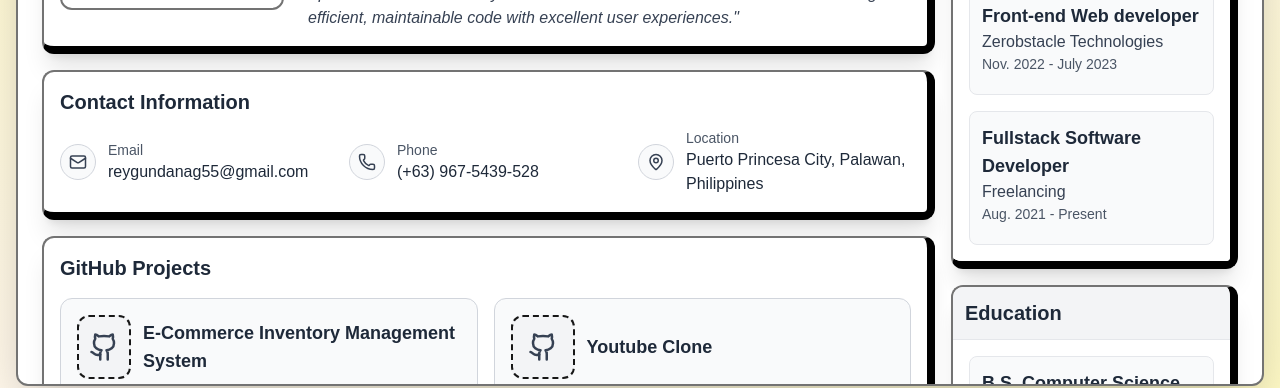
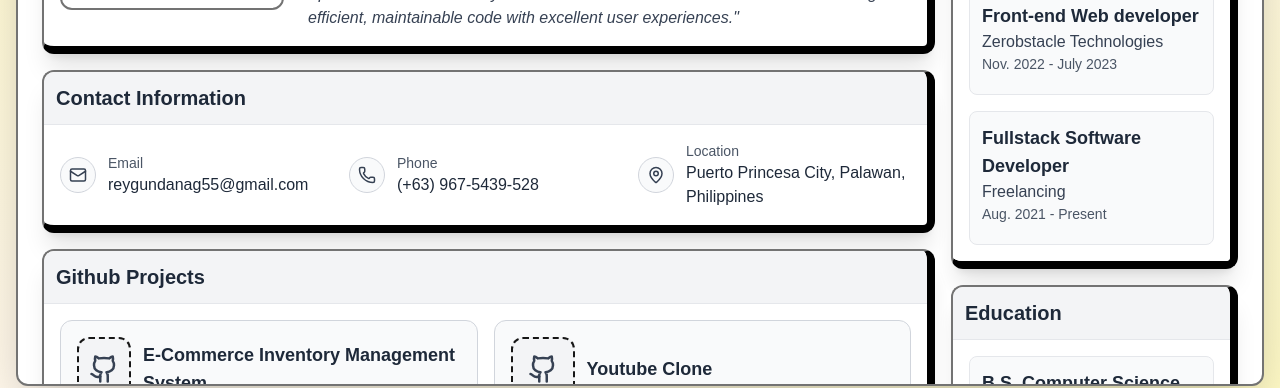
Before and after one commit to coderegtech/portfolio, a Next.js app: page / in a window 1280 px wide. Shown: the part 359-747 px from the top of the page. Built offline with nearby package versions, Linux system fonts and the light colour scheme; no server answers.

Commit message:
UI changes

```diff
--- a/app/globals.css
+++ b/app/globals.css
@@ -25,8 +25,12 @@ body {
   font-family: Arial, Helvetica, sans-serif;
 }
 
-*::-webkit-scrollbar-thumb {
+::-webkit-scrollbar {
+  width: 5px;
+}
+
+::-webkit-scrollbar-thumb {
   background: #333;
-  height: 10px;
+  height: 100px;
   border-radius: 100px;
 }
--- a/app/page.js
+++ b/app/page.js
@@ -175,7 +175,7 @@ const HomeScreen = () => {
   if (!mounted) return null;
   return (
     <div
-      className={`w-full min-h-screen ${
+      className={`w-full min-h-screen over ${
         isDark
           ? "bg-gradient-to-br from-gray-900 via-blue-900 to-purple-900"
           : "bg-gradient-to-br from-yellow-100 via-orange-50 to-yellow-100"
@@ -399,16 +399,24 @@ const HomeScreen = () => {
                 isDark
                   ? "border-r-neutral-300 border-b-neutral-300 border-gray-600 bg-gray-800"
                   : "border-r-black border-b-black border-neutral-500 bg-white"
-              } shadow-xl rounded-xl p-4 transition-all duration-300`}
+              } shadow-xl rounded-xl  transition-all duration-300 overflow-hidden`}
+            >
+              <div
+                className={`${
+                  isDark ? "bg-gray-700" : "bg-gray-100"
+                } p-3 border-b ${
+                  isDark ? "border-gray-600" : "border-gray-200"
+                }`}
               >
                 <h1
                   className={`text-xl font-bold ${
                     isDark ? "text-white" : "text-gray-800"
-                } mb-3`}
+                  }`}
                 >
                   Contact Information
                 </h1>
-              <div className="grid grid-cols-1 md:grid-cols-3 gap-4">
+              </div>
+              <div className="grid grid-cols-1 md:grid-cols-3 gap-4 p-4">
                 <div className="flex items-center gap-3">
                   <div
                     className={`p-2 border ${
@@ -516,16 +524,24 @@ const HomeScreen = () => {
                 isDark
                   ? "border-r-neutral-300 border-b-neutral-300 border-gray-600 bg-gray-800"
                   : "border-r-black border-b-black border-neutral-500 bg-white"
-              } shadow-xl rounded-xl p-4 transition-all duration-300`}
+              } shadow-xl rounded-xl transition-all duration-300 overflow-hidden`}
+            >
+              <div
+                className={`${
+                  isDark ? "bg-gray-700" : "bg-gray-100"
+                } p-3 border-b ${
+                  isDark ? "border-gray-600" : "border-gray-200"
+                }`}
               >
                 <h1
                   className={`text-xl font-bold ${
                     isDark ? "text-white" : "text-gray-800"
-                } mb-4`}
+                  }`}
                 >
-                GitHub Projects
+                  Github Projects
                 </h1>
-              <div className="grid grid-cols-1 md:grid-cols-2 gap-4">
+              </div>
+              <div className="grid grid-cols-1 md:grid-cols-2 gap-4 p-4">
                 {projects.map((project, index) => (
                   <a
                     key={index}
@@ -780,7 +796,7 @@ const HomeScreen = () => {
 const WindowScreen = ({ children, isDark, onToggleTheme }) => {
   return (
     <div
-      className={`hidden md:block w-full max-w-7xl min-h-[500px] border-2 ${
+      className={`hidden md:block w-full max-w-7xl min-h-[500px] border-2 overflow-hidden ${
         isDark ? "border-gray-600 bg-gray-800" : "border-neutral-500 bg-white"
       } rounded-xl relative shadow-2xl transition-all duration-300`}
     >
```
Lines whose indentation alone changed are shown as unchanged.
